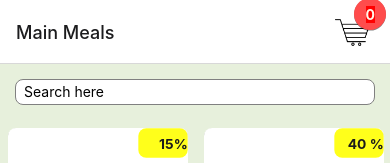
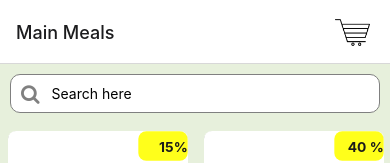
Before and after one commit to HarshTyagi1234/Zomato, a React Native app: screen /Cart in a window 390 px wide. Shown: the top 163 px of the page. Built offline with nearby package versions, Linux system fonts and the light colour scheme.

Commit message:
Search Bar UI

```diff
--- a/App.js
+++ b/App.js
@@ -24,7 +24,7 @@ const ShowItemsButton = () => {
           style={{ width: 35, height: 35 }}
         />
       </View>
-      <View
+      {cartData.length > 0 && (<View
         style={{
           backgroundColor: "#FF4C4C",
           width: 32,
@@ -52,6 +52,7 @@ const ShowItemsButton = () => {
           {cartTitle}
         </Text>
       </View>
+      )}
     </TouchableOpacity>
   );
 };
--- a/Screens/CartScreen.js
+++ b/Screens/CartScreen.js
@@ -97,14 +97,14 @@ const CartScreen = () => {
       </View>
 
       <TouchableOpacity onPress={() => DeleteAllItem(item.id)}>
-        <Icon name="trash" size={20} color="red" />
+        <Icon name="trash" size={30} color="red" />
       </TouchableOpacity>
     </View>
   );
 
   return (
     <View style={styles.container}>
-      <Text style={styles.header}>Your Cart</Text>
+
       <FlatList
         data={combinedProducts}
         keyExtractor={(item) => item.id.toString()}
@@ -124,11 +124,7 @@ const styles = StyleSheet.create({
     backgroundColor: "#E7F0DC",
     padding: 10,
   },
-  header: {
-    fontSize: 24,
-    fontWeight: "bold",
-    marginBottom: 10,
-  },
+
   listContainer: {
     flexGrow: 1,
   },
--- a/Screens/VegScreen.js
+++ b/Screens/VegScreen.js
@@ -4,6 +4,7 @@ import { useDispatch, useSelector } from "react-redux";
 
 import FoodCard from "../Components/FoodCard";
 import { add_To_Cart, remove_To_Cart } from "../Redux/Action";
+import Icon from "react-native-vector-icons/FontAwesome";
 
 const products = [
   {
@@ -108,12 +109,26 @@ const VegScreen = ({ navigation }) => {
 
   return (
     <View style={{ flex: 1, marginTop: 0, backgroundColor: "#E7F0DC" }}>
+      <View
+        style={{
+          backgroundColor: "white",
+          alignItems: "center",
+          flexDirection: "row",
+          borderColor: "grey",
+          borderWidth: 0.5,
+          margin: 10,
+          borderRadius: 10,
+          paddingLeft: 10,
+        }}
+      >
+        <Icon name="search" size={20} color="grey" />
         <TextInput
           style={styles.searchBar}
           placeholder="Search here"
           value={searchQuery}
           onChangeText={(text) => setSearchQuery(text)}
         />
+      </View>
 
       <FlatList
         data={filteredData}
@@ -129,13 +144,9 @@ const VegScreen = ({ navigation }) => {
 
 const styles = StyleSheet.create({
   searchBar: {
-    height: 40,
-    borderColor: "gray",
-    borderWidth: 0.5,
-    margin: 15,
-    backgroundColor: "white",
-    borderRadius: 8,
-    paddingHorizontal: 8,
+    flex: 1,
+    paddingHorizontal: 2,
+    margin: 10,
   },
 });
 
```
Lines whose indentation alone changed are shown as unchanged.
